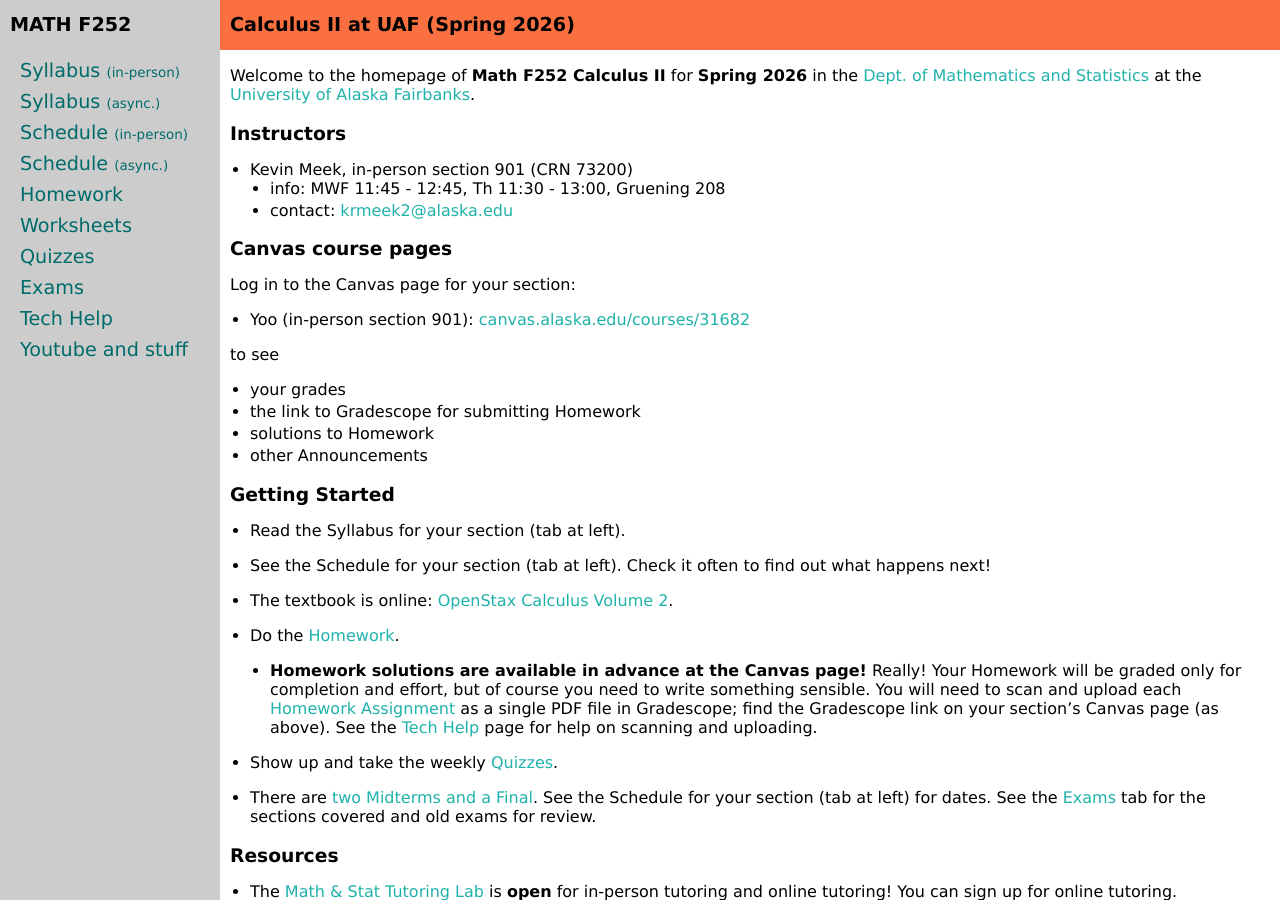
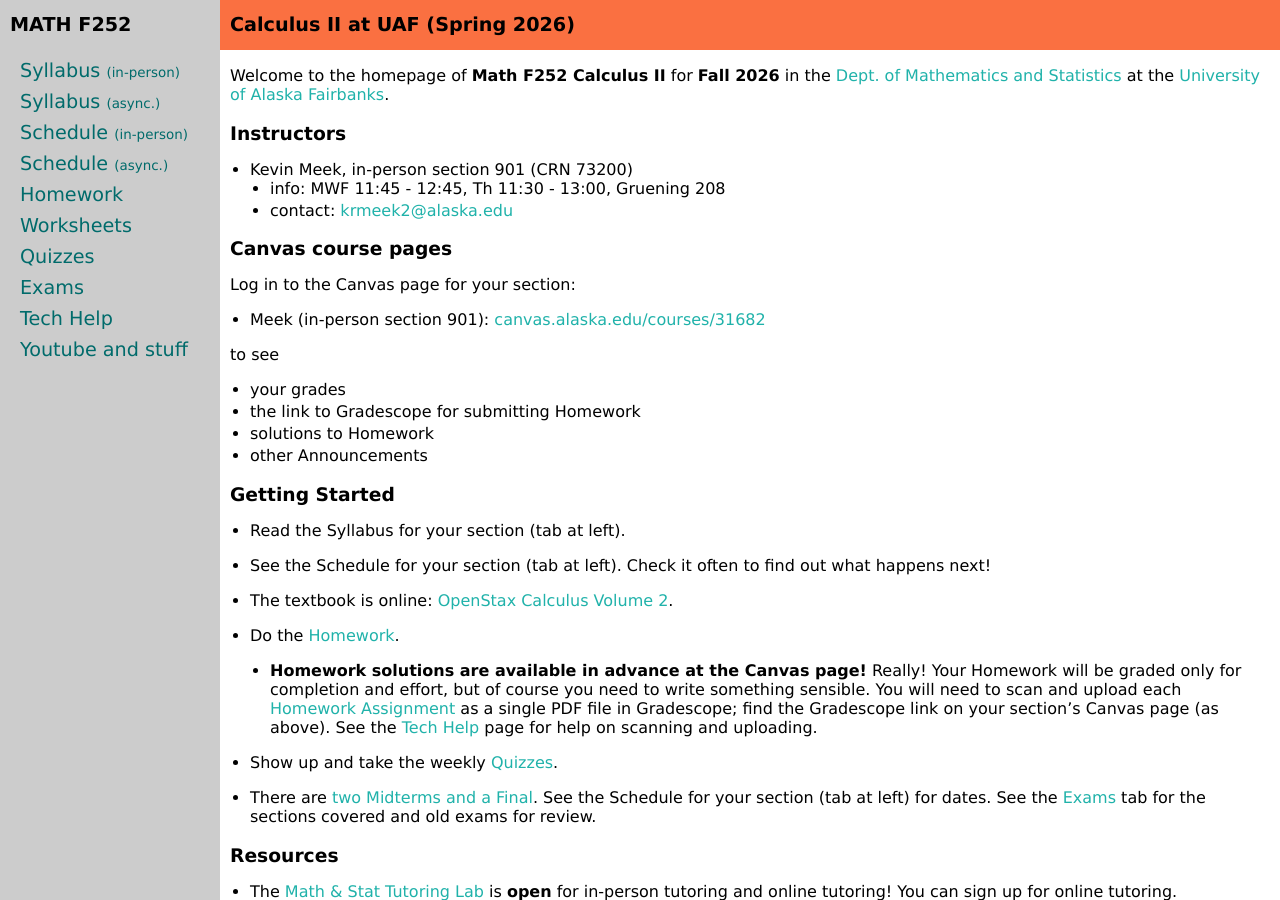
Before and after one commit to uaf-math/calc2, a Jekyll site: the page built from index.md, in a window 1280 px wide and 900 px high. Built offline with Jekyll 4.4.1, drawn with Linux system fonts in a browser that asks for light colours.

Commit message:
fixed typos on main page

```diff
--- a/index.md
+++ b/index.md
@@ -3,7 +3,7 @@ layout: course-page
 title: Math F252 Calculus II at UAF
 ---
 
-Welcome to the homepage of **Math F252 Calculus II** for **Spring 2026** in the [Dept. of Mathematics and Statistics](http://www.uaf.edu/dms/) at the [University of Alaska Fairbanks](http://www.uaf.edu/).
+Welcome to the homepage of **Math F252 Calculus II** for **Fall 2026** in the [Dept. of Mathematics and Statistics](http://www.uaf.edu/dms/) at the [University of Alaska Fairbanks](http://www.uaf.edu/).
 
 ### Instructors
 
@@ -15,7 +15,7 @@ Welcome to the homepage of **Math F252 Calculus II** for **Spring 2026** in the
 
 Log in to the Canvas page for your section:
 
-  * Yoo (in-person section 901): [canvas.alaska.edu/courses/31682](https://canvas.alaska.edu/courses/31682)
+  * Meek (in-person section 901): [canvas.alaska.edu/courses/31682](https://canvas.alaska.edu/courses/31682)
 
 to see
 
```
